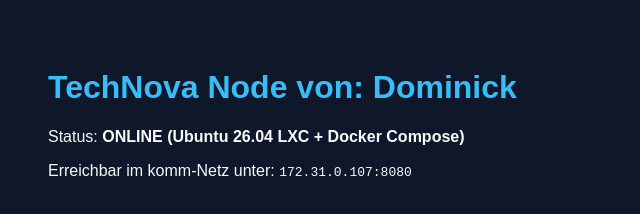
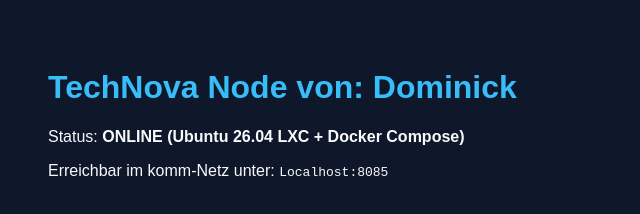
Before and after one commit to DOFu0815/microcloud, a plain HTML site: page html/index.html in a window 1280 px wide. Shown: the full height of the page, 0-640 px from the left. Drawn offline with Linux system fonts and the light colour scheme.

Commit message:
Webserver auf Port 8085 umgestellt

```diff
--- a/html/index.html
+++ b/html/index.html
@@ -4,6 +4,6 @@
 <body style="font-family:sans-serif; background:#0f172a; color:#f8fafc; padding:40px;">
  <h1 style="color:#38bdf8;">TechNova Node von: Dominick</h1>
  <p>Status: <strong>ONLINE (Ubuntu 26.04 LXC + Docker Compose)</strong></p>
- <p>Erreichbar im komm-Netz unter: <code>172.31.0.107:8080</code></p>
+ <p>Erreichbar im komm-Netz unter: <code>Localhost:8085</code></p>
 </body>
 </html>
```
